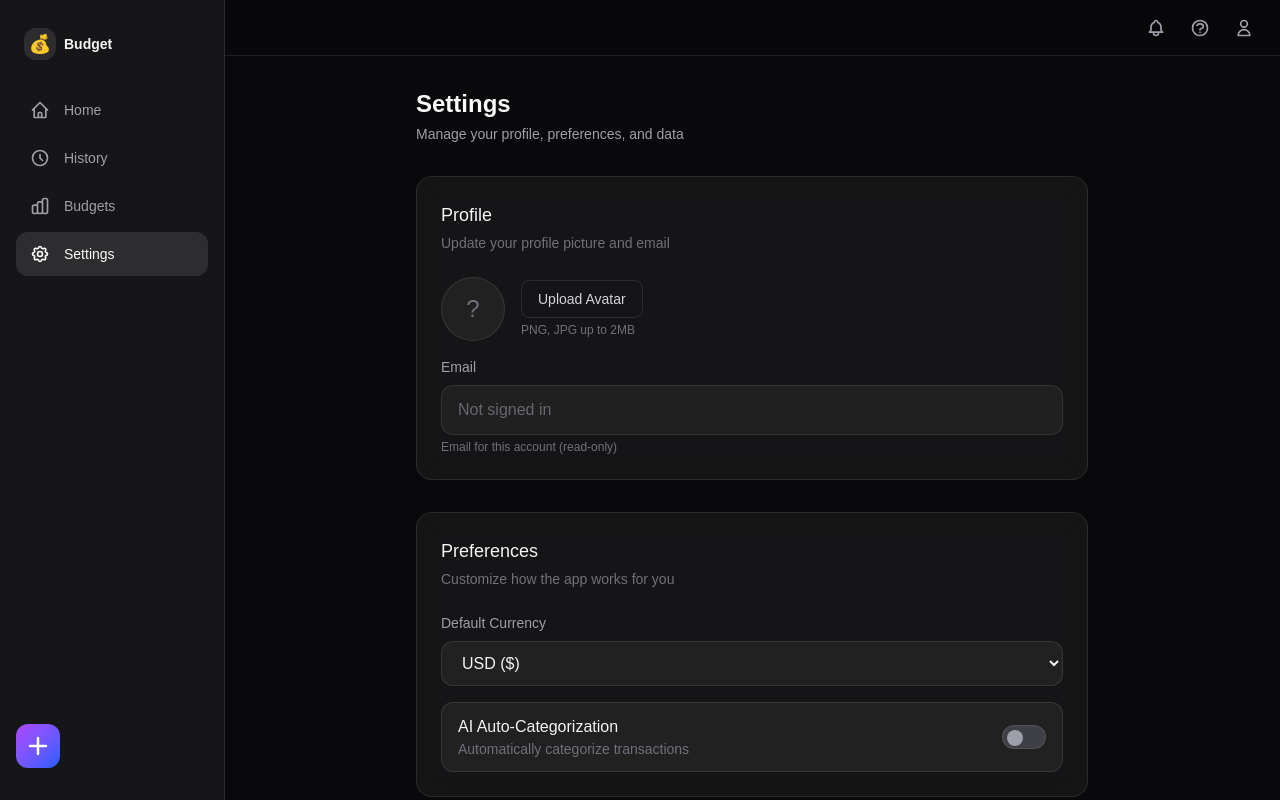
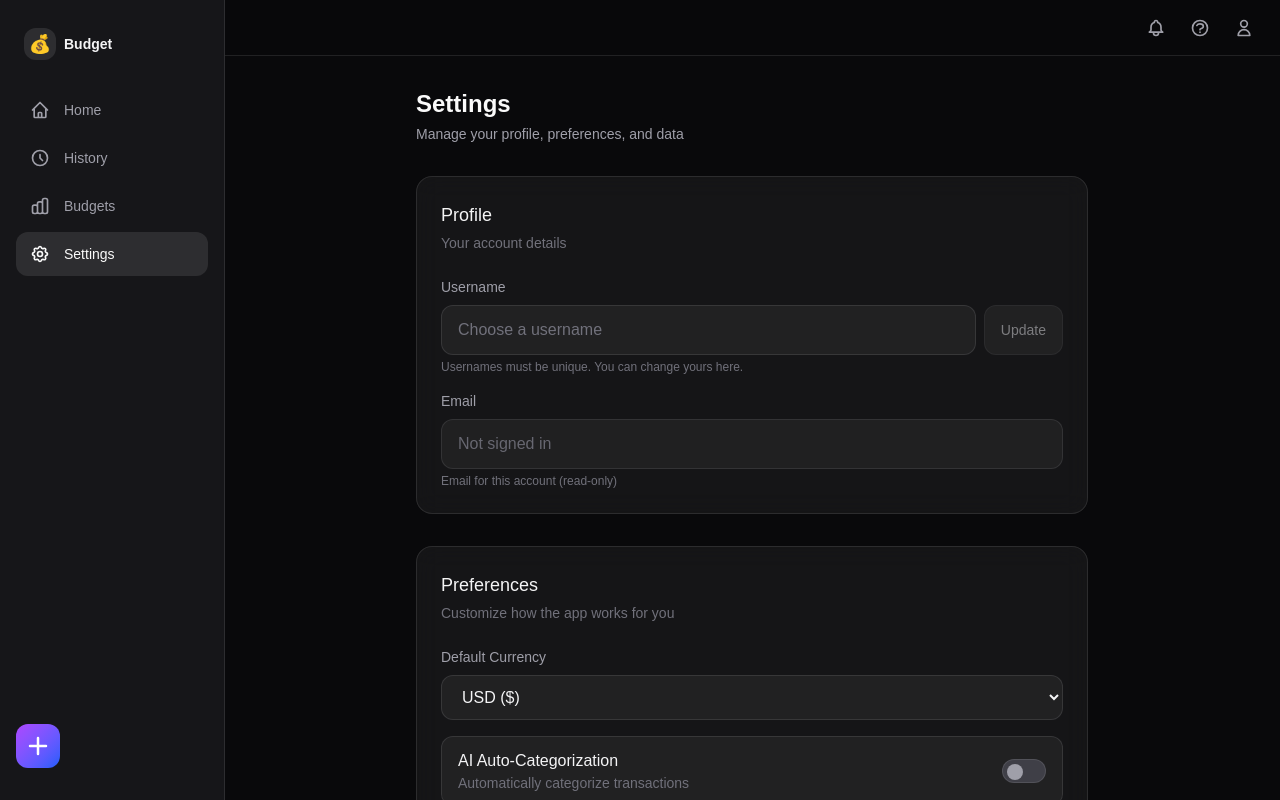
Before and after one commit to YuvaanshM/budget-tracker, a Next.js app: page /settings in a window 1280 px wide. Shown: the top 800 px of the page. Built offline with nearby package versions, Linux system fonts and the light colour scheme; no server answers.

Commit message:
username and uniqueness.

```diff
--- a/app/settings/page.tsx
+++ b/app/settings/page.tsx
@@ -7,13 +7,27 @@ import { supabase } from "@/lib/supabaseClient";
 export default function SettingsPage() {
   const router = useRouter();
   const [email, setEmail] = useState<string>("");
+  const [username, setUsername] = useState<string>("");
+  const [usernameEdit, setUsernameEdit] = useState<string>("");
+  const [usernameSaving, setUsernameSaving] = useState(false);
+  const [usernameError, setUsernameError] = useState<string | null>(null);
 
   useEffect(() => {
     async function loadUser() {
       const {
         data: { user },
       } = await supabase.auth.getUser();
-      if (user?.email) setEmail(user.email);
+      if (!user) return;
+      if (user.email) setEmail(user.email);
+      // Prefer users table, fallback to user_metadata
+      const { data: row } = await supabase
+        .from("users")
+        .select("username")
+        .eq("id", user.id)
+        .single();
+      const name = (row?.username as string) || (user.user_metadata?.username as string) || "";
+      setUsername(name);
+      setUsernameEdit(name);
     }
     loadUser();
   }, []);
@@ -22,6 +36,54 @@ export default function SettingsPage() {
     await supabase.auth.signOut();
     router.push("/login");
     router.refresh();
+  }
+
+  async function handleUpdateUsername(e: React.FormEvent) {
+    e.preventDefault();
+    setUsernameError(null);
+    const newUsername = usernameEdit.trim();
+    if (!newUsername) {
+      setUsernameError("Username cannot be empty");
+      return;
+    }
+    const {
+      data: { user },
+    } = await supabase.auth.getUser();
+    if (!user) {
+      setUsernameError("Please sign in to update your username");
+      return;
+    }
+    setUsernameSaving(true);
+    try {
+      const { data: available, error: rpcError } = await supabase.rpc("check_username_available", {
+        p_username: newUsername,
+        p_user_id: user.id,
+      });
+      if (rpcError) {
+        setUsernameError(rpcError.message || "Could not check username");
+        return;
+      }
+      if (available !== true) {
+        setUsernameError("That username is already taken. Please choose another.");
+        return;
+      }
+      const { error: updateError } = await supabase
+        .from("users")
+        .update({ username: newUsername })
+        .eq("id", user.id);
+      if (updateError) {
+        if (updateError.code === "23505") {
+          setUsernameError("That username is already taken. Please choose another.");
+          return;
+        }
+        setUsernameError(updateError.message || "Could not update username");
+        return;
+      }
+      await supabase.auth.updateUser({ data: { username: newUsername } });
+      setUsername(newUsername);
+    } finally {
+      setUsernameSaving(false);
+    }
   }
 
   return (
@@ -39,27 +101,39 @@ export default function SettingsPage() {
         <section className="rounded-2xl border border-white/10 bg-white/5 p-6 backdrop-blur-md">
           <h2 className="text-lg font-medium text-zinc-100">Profile</h2>
           <p className="mt-1 text-sm text-zinc-500">
-            Update your profile picture and email
+            Your account details
           </p>
           <div className="mt-6 space-y-4">
-            {/* Avatar Upload - Placeholder */}
-            <div className="flex items-center gap-4">
-              <div className="flex h-16 w-16 shrink-0 items-center justify-center rounded-full border border-white/10 bg-white/5">
-                <span className="text-2xl text-zinc-500">?</span>
+            {/* Username – editable with update button */}
+            <form onSubmit={handleUpdateUsername}>
+              <label htmlFor="username" className="block text-sm font-medium text-zinc-400">
+                Username
+              </label>
+              <div className="mt-2 flex gap-2">
+                <input
+                  id="username"
+                  type="text"
+                  value={usernameEdit}
+                  onChange={(e) => setUsernameEdit(e.target.value)}
+                  placeholder="Choose a username"
+                  className="flex-1 rounded-xl border border-white/10 bg-white/5 px-4 py-3 text-zinc-100 placeholder:text-zinc-500 focus:border-white/20 focus:outline-none focus:ring-1 focus:ring-white/20"
+                />
+                <button
+                  type="submit"
+                  disabled={usernameSaving || usernameEdit.trim() === username}
+                  className="shrink-0 rounded-xl border border-white/10 bg-white/10 px-4 py-3 text-sm font-medium text-zinc-200 transition-colors hover:bg-white/20 disabled:opacity-50 disabled:cursor-not-allowed"
+                >
+                  {usernameSaving ? "Saving…" : "Update"}
+                </button>
               </div>
-              <div>
-                <button
-                  type="button"
-                  className="rounded-lg border border-white/10 px-4 py-2 text-sm font-medium text-zinc-300 transition-colors hover:bg-white/5 hover:text-zinc-50"
-                >
-                  Upload Avatar
-                </button>
-                <p className="mt-1 text-xs text-zinc-500">
-                  PNG, JPG up to 2MB
-                </p>
-              </div>
-            </div>
-            {/* Email – read-only, shows logged-in account email */}
+              {usernameError && (
+                <p className="mt-1 text-xs text-red-400">{usernameError}</p>
+              )}
+              <p className="mt-1 text-xs text-zinc-500">
+                Usernames must be unique. You can change yours here.
+              </p>
+            </form>
+            {/* Email – read-only */}
             <div>
               <label htmlFor="email" className="block text-sm font-medium text-zinc-400">
                 Email
--- a/app/signup/page.tsx
+++ b/app/signup/page.tsx
@@ -16,6 +16,7 @@ const labelClass =
   "block text-xs font-medium uppercase tracking-wider text-zinc-500 mb-2";
 
 export default function SignUpPage() {
+  const [username, setUsername] = useState("");
   const [email, setEmail] = useState("");
   const [password, setPassword] = useState("");
   const [confirmPassword, setConfirmPassword] = useState("");
@@ -26,6 +27,11 @@ export default function SignUpPage() {
   async function handleSubmit(e: React.FormEvent) {
     e.preventDefault();
     setError(null);
+    const trimmedUsername = username.trim();
+    if (!trimmedUsername) {
+      setError("Please choose a username");
+      return;
+    }
     if (password !== confirmPassword) {
       setError("Passwords do not match");
       return;
@@ -39,7 +45,10 @@ export default function SignUpPage() {
       const { data, error } = await supabase.auth.signUp({
         email,
         password,
-        options: { emailRedirectTo: redirectTo },
+        options: {
+          emailRedirectTo: redirectTo,
+          data: { username: trimmedUsername },
+        },
       });
       if (error) {
         const isRateLimit =
@@ -58,6 +67,7 @@ export default function SignUpPage() {
           {
             id: data.user.id,
             email: data.user.email ?? email,
+            username: trimmedUsername,
             income: 0,
             created_at: new Date().toISOString(),
           },
@@ -88,6 +98,22 @@ export default function SignUpPage() {
               {error}
             </p>
           )}
+          <div>
+            <label htmlFor="username" className={labelClass}>
+              Username *
+            </label>
+            <input
+              id="username"
+              type="text"
+              name="username"
+              autoComplete="username"
+              placeholder="Choose a username"
+              value={username}
+              onChange={(e) => setUsername(e.target.value)}
+              required
+              className={inputClass}
+            />
+          </div>
           <div>
             <label htmlFor="email" className={labelClass}>
               Email
```
Also changed, not shown: 1 other file (tests, documents, lock files or other folders).
